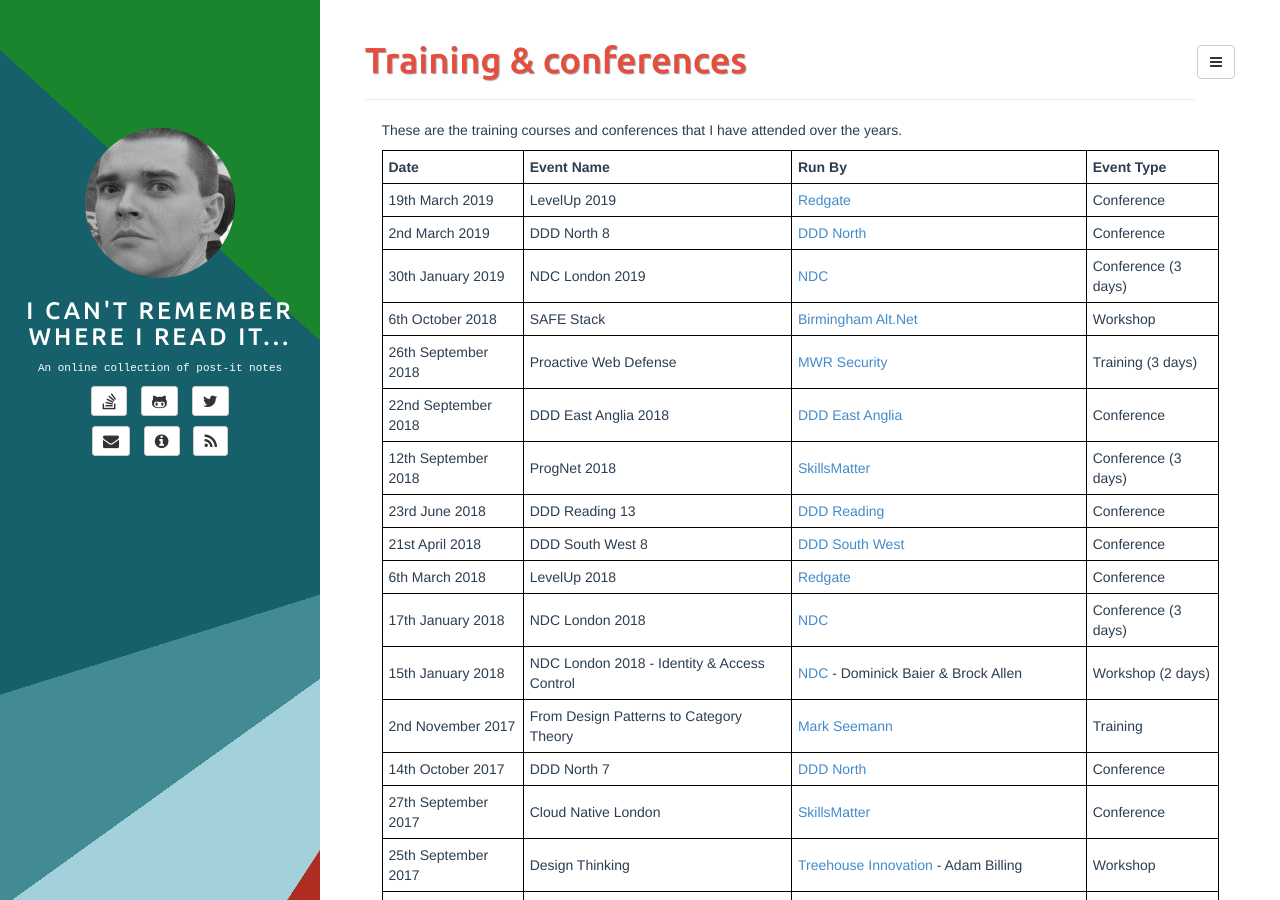
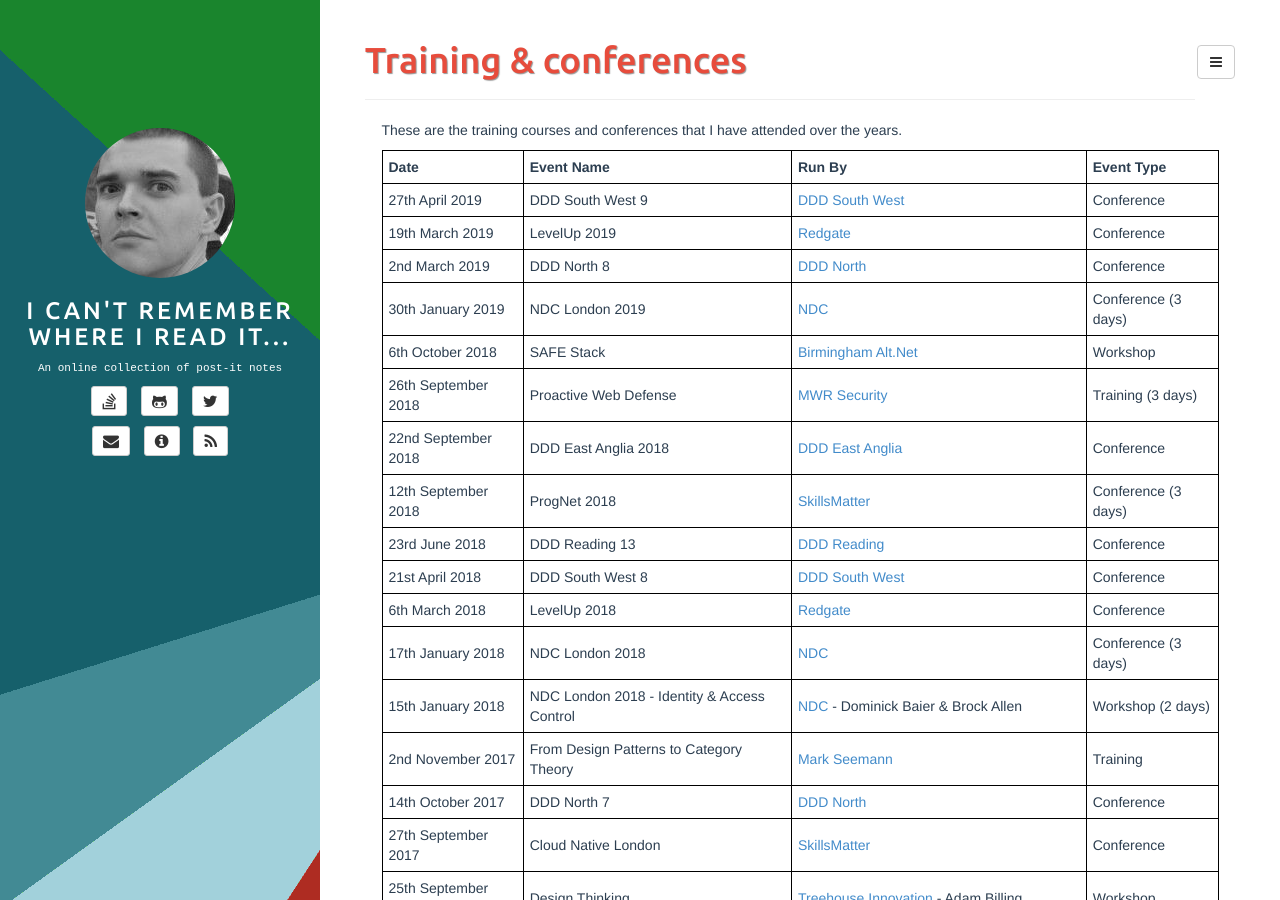
Before and after one commit to adrianbanks/adrianbanks.github.io, a Jekyll site: the page built from training.md, in a window 1280 px wide and 900 px high. Built offline with Jekyll 4.4.1, drawn with Linux system fonts in a browser that asks for light colours.

Commit message:
Add DDD South West attendance

```diff
--- a/training.md
+++ b/training.md
@@ -7,6 +7,7 @@ These are the training courses and conferences that I have attended over the yea
 
 | **Date**            | **Event Name**                                     | **Run By**                                               | **Event Type**      |
 | ------------------- | -------------------------------------------------- | -------------------------------------------------------- | ------------------- |
+| 27th April 2019     | DDD South West 9                                   | [DDD South West][2]                                      | Conference          |
 | 19th March 2019     | LevelUp 2019                                       | [Redgate][22]                                            | Conference          |
 | 2nd March 2019      | DDD North 8                                        | [DDD North][3]                                           | Conference          |
 | 30th January 2019   | NDC London 2019                                    | [NDC][9]                                                 | Conference (3 days) |
```
Also changed, not shown: ddd-attendance.md (+1 -0 lines).
